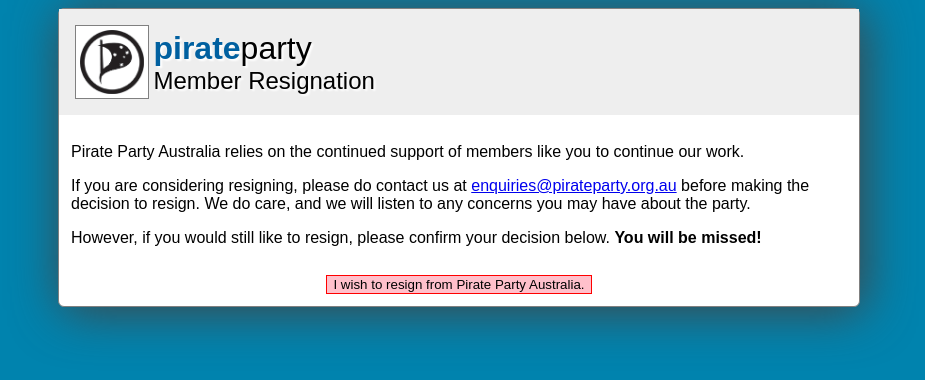
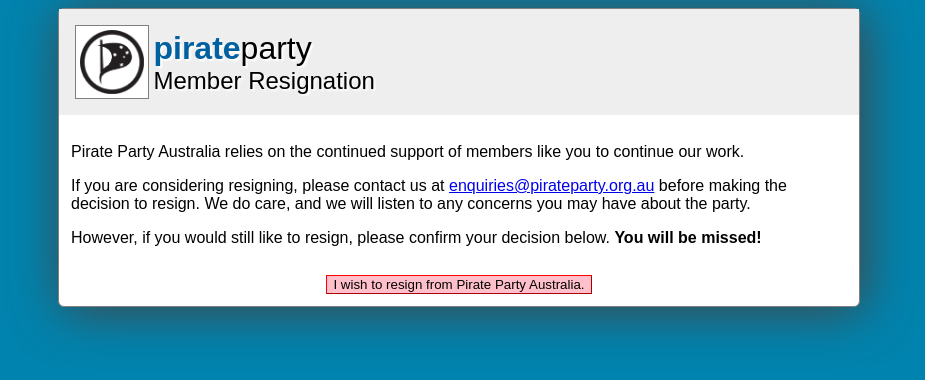
Before and after one commit to ppau/join.pirateparty.org.au, a plain HTML site: page client/resign.html in a window 1280 px wide. Shown: the whole page, without its empty margins (181-1106 px from the left). Drawn offline with Linux system fonts and the light colour scheme; a web font is replaced by a local one.

Commit message:
more minor changes

```diff
--- a/client/everything.js
+++ b/client/everything.js
@@ -82,7 +82,7 @@ function submit(isTest) {
 			var self = this;
 			$(this).attr("disabled", "disabled");
 			$(this).text("Submitting...");
-			$.ajax("/app/new_member", {
+			$.ajax("/new_member", {
 				type: "POST",
 				data: {
 					form: JSON.stringify(obj)
--- a/client/resign.html
+++ b/client/resign.html
@@ -82,7 +82,7 @@
 
 			#container form input {
 				background-color: pink;
-				border: 1px solid red;
+				border: 1px outset red;
 				cursor: pointer;
 			}
 		</style>
@@ -102,7 +102,7 @@
 			</header>
 			<article>
 				<p>Pirate Party Australia relies on the continued support of members like you to continue our work.</p>
-				<p>If you are considering resigning, please do contact us at <a href="mailto:enquiries@piratepaty.org.au">enquiries@pirateparty.org.au</a> before making the decision to resign. We do care, and we will listen to any concerns you may have about the party.</p>
+				<p>If you are considering resigning, please contact us at <a href="mailto:enquiries@pirateparty.org.au">enquiries@pirateparty.org.au</a> before making the decision to resign. We do care, and we will listen to any concerns you may have about the party.</p>
 				<p>However, if you would still like to resign, please confirm your decision below. <strong>You will be missed!</strong></p>
 			</article>
 			<form method="post">
```
